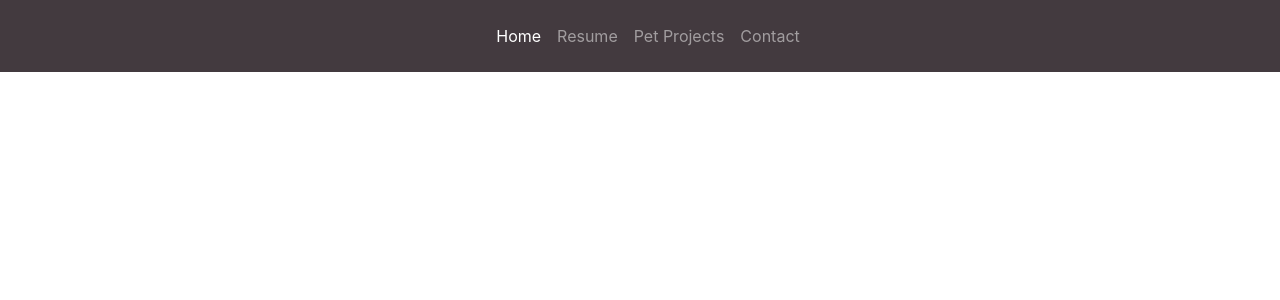
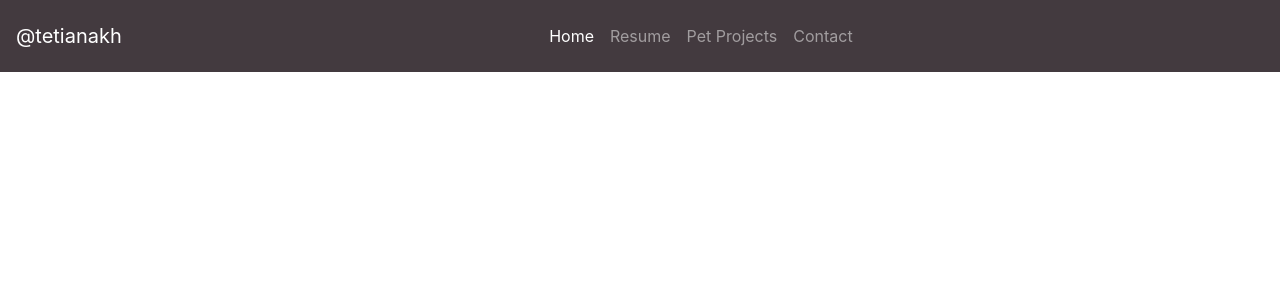
Before and after one commit to tetianakh/tetianakh-site, an Angular app: page /#/ in a window 1280 px wide. Shown: the top 300 px of the page. Built offline with nearby package versions, Linux system fonts and the light colour scheme.

Commit message:
Rename About component

```diff
--- a/src/app/about/about.component.html
+++ /dev/null
@@ -1 +0,0 @@
-<p>about works!</p>
--- a/src/app/about/about.component.ts
+++ /dev/null
@@ -1,15 +0,0 @@
-import { Component, OnInit } from '@angular/core';
-
-@Component({
-  selector: 'app-about',
-  templateUrl: './about.component.html',
-  styleUrls: ['./about.component.sass']
-})
-export class AboutComponent implements OnInit {
-
-  constructor() { }
-
-  ngOnInit(): void {
-  }
-
-}
--- a/src/app/app-routing.module.ts
+++ b/src/app/app-routing.module.ts
@@ -1,9 +1,9 @@
 import { NgModule } from '@angular/core';
 import { Routes, RouterModule } from '@angular/router';
 
-import { AboutComponent } from './about/about.component';
-
-const routes: Routes = [{ path: 'about', component: AboutComponent }];
+const routes: Routes = [
+  // { path: 'about', component: AboutComponent }
+];
 
 @NgModule({
   imports: [RouterModule.forRoot(routes, { useHash: true })],
--- a/src/app/header/header.component.html
+++ b/src/app/header/header.component.html
@@ -1,5 +1,5 @@
 <nav class="navbar navbar-expand-lg navbar-dark bg-dark mb-3 py-3">
-  <a class="navbar-brand" [routerLink]="'.'"></a>
+  <a class="navbar-brand" [routerLink]="'.'">@tetianakh</a>
 
   <!-- Step 3: Toggle the value of the property when the toggler button is clicked. -->
   <button
--- /dev/null
+++ b/src/app/welcome/welcome.component.html
@@ -0,0 +1 @@
+<p>welcome works!</p>
--- /dev/null
+++ b/src/app/welcome/welcome.component.ts
@@ -0,0 +1,15 @@
+import { Component, OnInit } from '@angular/core';
+
+@Component({
+  selector: 'app-welcome',
+  templateUrl: './welcome.component.html',
+  styleUrls: ['./welcome.component.sass']
+})
+export class WelcomeComponent implements OnInit {
+
+  constructor() { }
+
+  ngOnInit(): void {
+  }
+
+}
```
Also changed, not shown: src/app/app.module.ts (+5 -13 lines), src/app/welcome/welcome.component.sass (added).
